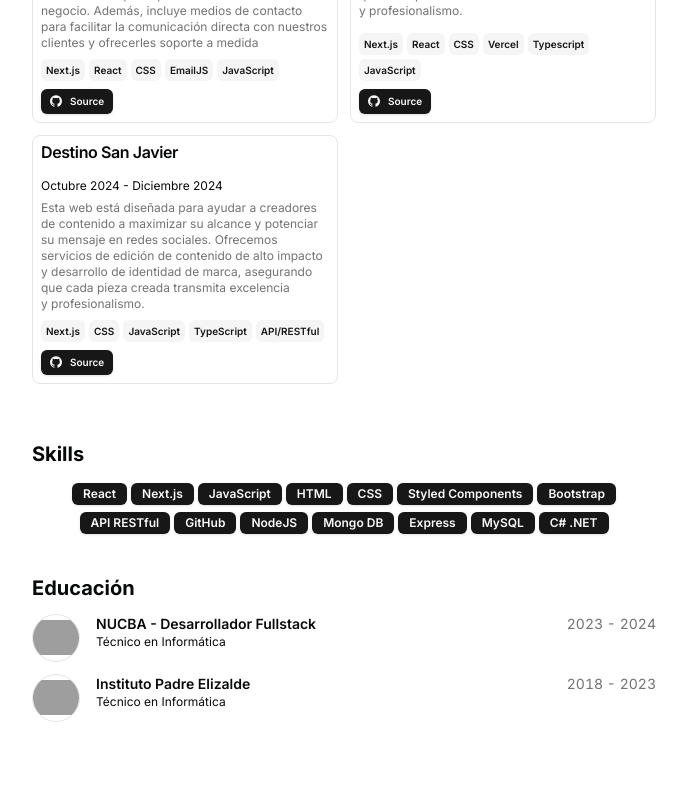
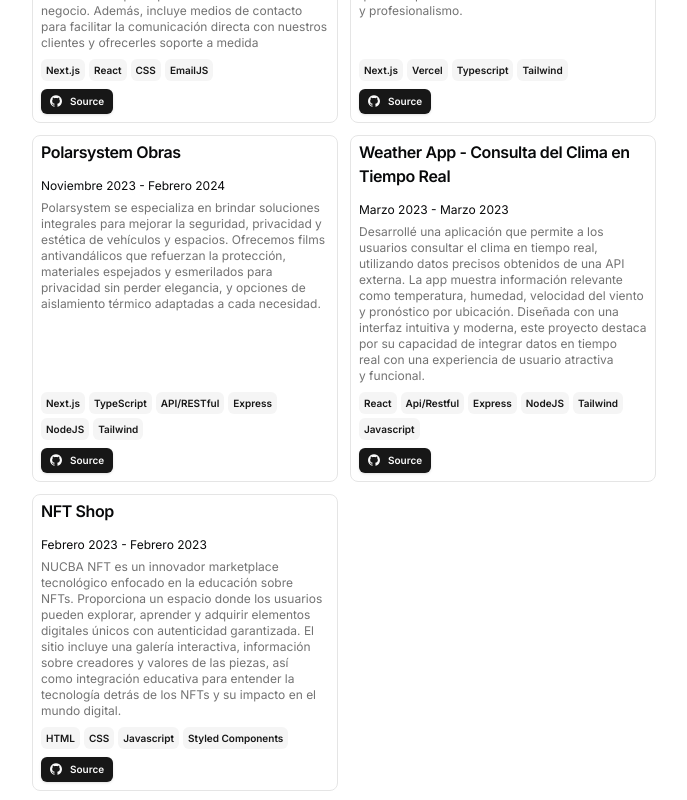
Before and after one commit to FakuKostasDvlpr/Portffolio, a Next.js app: page / in a window 1280 px wide. Shown: the part 1580-2380 px from the top of the page, without its empty margins (296-983 px from the left). Built offline with nearby package versions, Linux system fonts and the light colour scheme; grey boxes are pictures that could not be loaded.

Commit message:
proyects

```diff
--- a/src/data/resume.tsx
+++ b/src/data/resume.tsx
@@ -149,7 +149,6 @@ export const DATA = {
         "React",
         "CSS",
         "EmailJS",
-        "JavaScript",
       ],
       links: [
         {
@@ -168,11 +167,9 @@ export const DATA = {
         "Esta web está diseñada para ayudar a creadores de contenido a maximizar su alcance y potenciar su mensaje en redes sociales. Ofrecemos servicios de edición de contenido de alto impacto y desarrollo de identidad de marca, asegurando que cada pieza creada transmita excelencia y profesionalismo.",
       technologies: [
         "Next.js",
-        "React",
-        "CSS",
         "Vercel",
         "Typescript",
-        "JavaScript",
+        "Tailwind",
       ],
       links: [
         {
@@ -183,18 +180,19 @@ export const DATA = {
       ],
     },
     {
-      title: "Destino San Javier",
-      href: "https://destinosanjavier.vercel.app/",
-      dates: "Octubre 2024 - Diciembre 2024",
+      title: "Polarsystem Obras",
+      href: "https://obraspolarsystem.com",
+      dates: "Noviembre 2023 - Febrero 2024",
       active: true,
       description:
-        "Esta web está diseñada para ayudar a creadores de contenido a maximizar su alcance y potenciar su mensaje en redes sociales. Ofrecemos servicios de edición de contenido de alto impacto y desarrollo de identidad de marca, asegurando que cada pieza creada transmita excelencia y profesionalismo.",
+        "Polarsystem se especializa en brindar soluciones integrales para mejorar la seguridad, privacidad y estética de vehículos y espacios. Ofrecemos films antivandálicos que refuerzan la protección, materiales espejados y esmerilados para privacidad sin perder elegancia, y opciones de aislamiento térmico adaptadas a cada necesidad.",
       technologies: [
         "Next.js",
-        "CSS",
-        "JavaScript",
         "TypeScript",
         "API/RESTful",
+        "Express",
+        "NodeJS",
+        "Tailwind",
       ],
       links: [
         {
@@ -204,5 +202,49 @@ export const DATA = {
         },
       ],
     },
+    {
+      title: "Weather App - Consulta del Clima en Tiempo Real",
+      href: "https://fakukostasdvlpr.github.io/weatherP/",
+      dates: "Marzo 2023 - Marzo 2023",
+      active: true,
+      description:
+        "Desarrollé una aplicación que permite a los usuarios consultar el clima en tiempo real, utilizando datos precisos obtenidos de una API externa. La app muestra información relevante como temperatura, humedad, velocidad del viento y pronóstico por ubicación. Diseñada con una interfaz intuitiva y moderna, este proyecto destaca por su capacidad de integrar datos en tiempo real con una experiencia de usuario atractiva y funcional.",
+      technologies: [
+        "React",
+        "Api/Restful",
+        "Express",
+        "NodeJS",
+        "Tailwind",
+        "Javascript"
+      ],
+      links: [
+        {
+          type: "Source",
+          href: "https://github.com/FakuKostasDvlpr/weatherP",
+          icon: <Icons.github className="size-3" />,
+        },
+      ],
+    },
+    {
+      title: "NFT Shop",
+      href: "https://github.com/FakuKostasDvlpr/NFTCommerce",
+      dates: "Febrero 2023 - Febrero 2023",
+      active: true,
+      description:
+        "NUCBA NFT es un innovador marketplace tecnológico enfocado en la educación sobre NFTs. Proporciona un espacio donde los usuarios pueden explorar, aprender y adquirir elementos digitales únicos con autenticidad garantizada. El sitio incluye una galería interactiva, información sobre creadores y valores de las piezas, así como integración educativa para entender la tecnología detrás de los NFTs y su impacto en el mundo digital.",
+      technologies: [
+        "HTML",
+        "CSS",
+        "Javascript",
+        "Styled Components",
+      ],
+      links: [
+        {
+          type: "Source",
+          href: "https://github.com/FakuKostasDvlpr/weatherP",
+          icon: <Icons.github className="size-3" />,
+        },
+      ],
+    },
   ],
 } as const;
```
